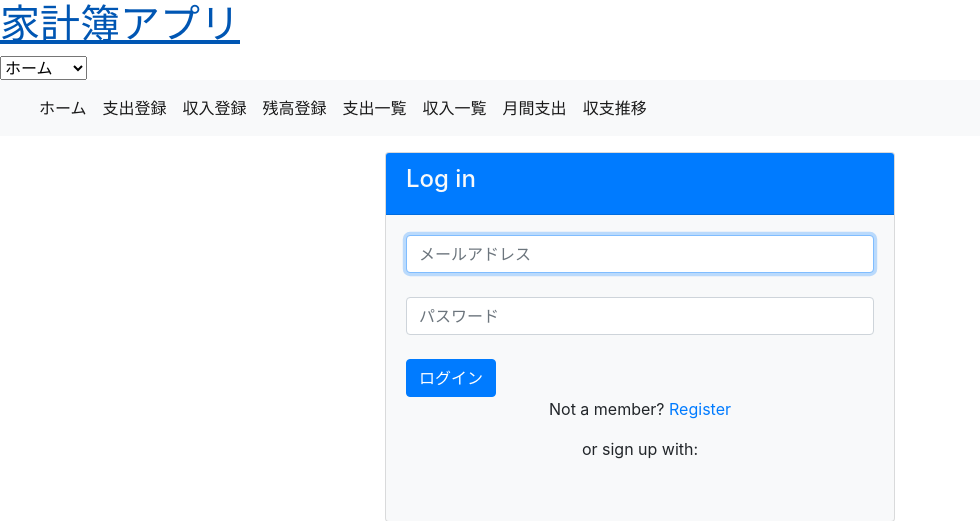
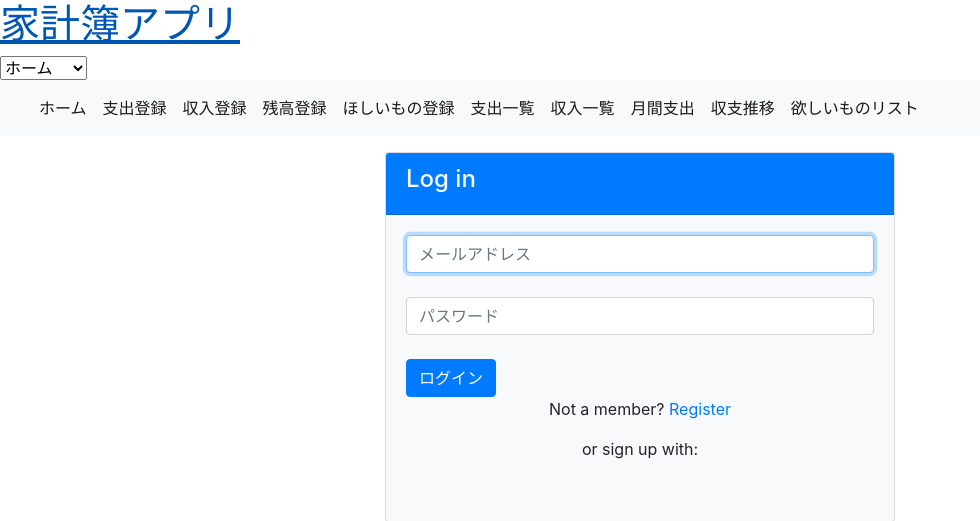
Before and after one commit to kengo78/Kakeibo_Django_, a Django app: page /login/ in a window 1280 px wide. Shown: the top 521 px of the page, without its empty margins (0-980 px from the left). Run offline with Django 4.2, Linux system fonts and the light colour scheme; parts of the project's set-up code (start-up, migrations or seed data) failed here and were passed over; some libraries are stand-ins or nearby versions.

Commit message:
add: want

```diff
--- a/kakeiboapp/templates/kakeiboapp/base.html
+++ b/kakeiboapp/templates/kakeiboapp/base.html
@@ -50,6 +50,9 @@
                   <a class="nav-link active" aria-current="page" href="{% url 'kakeiboapp:rest_create' %}">残高登録</a>
                 </li>
                 <li class="nav-item">
+                  <a class="nav-link active" aria-current="page" href="{% url 'kakeiboapp:want_create' %}">ほしいもの登録</a>
+                </li>
+                <li class="nav-item">
                   <a class="nav-link active" aria-current="page" href="{% url 'kakeiboapp:payment_list' %}">支出一覧</a>
                 </li>
                 <li class="nav-item">
@@ -60,6 +63,9 @@
                 </li>
                 <li class="nav-item">
                   <a class="nav-link active" aria-current="page" href="{% url 'kakeiboapp:transition' %}">収支推移</a>
+                </li>
+                <li class="nav-item">
+                  <a class="nav-link active" aria-current="page" href="{% url 'kakeiboapp:want_list' %}">欲しいものリスト</a>
                 </li>
                 {% if not user.is_authenticated %}
                 {% comment %} <li class="nav-item">
```
